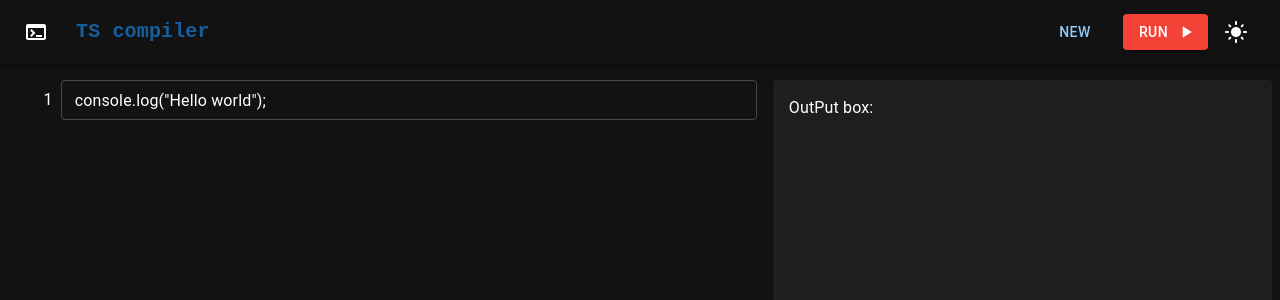
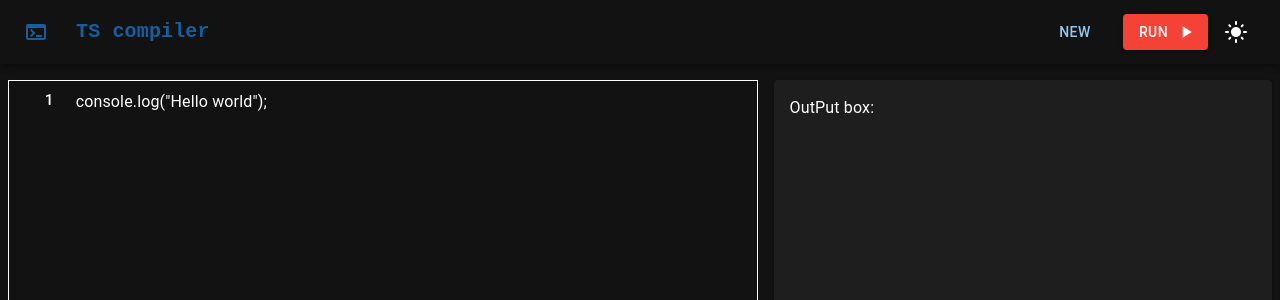
Before and after one commit to SomnathKar000/TS-Compiler-Hub, a React (Create React App) app: page / in a window 1280 px wide. Shown: the top 300 px of the page. Built offline with nearby package versions, Linux system fonts and the light colour scheme.

Commit message:
few changes in inputBox component

```diff
--- a/src/components/InputBox.tsx
+++ b/src/components/InputBox.tsx
@@ -17,8 +17,17 @@ const InputBox = () => {
   }, []);
 
   return (
-    <Box flex={3} sx={{ display: "flex", overflowY: "auto", height: "38rem" }}>
+    <Box
+      flex={3}
+      sx={{
+        display: "flex",
+        overflowY: "auto",
+        height: "38rem",
+        border: 1,
+      }}
+    >
       <Box
+        id="line-number-box"
         sx={{
           display: "flex",
           flexDirection: "column",
@@ -29,11 +38,20 @@ const InputBox = () => {
         }}
       >
         {Array.from({ length: totalLines }, (_, index) => (
-          <Typography component="span" sx={{ margin: 0 }} key={index}>
+          <Typography
+            component="span"
+            sx={{
+              margin: 0,
+              fontWeight: 500,
+              fontSize: "0.9589rem",
+            }}
+            key={index}
+          >
             {index + 1}
           </Typography>
         ))}
       </Box>
+
       <TextField
         inputRef={textFieldRef}
         fullWidth
@@ -41,19 +59,22 @@ const InputBox = () => {
         rows={totalLines}
         size="small"
         variant="outlined"
+        placeholder="Enter your code"
         defaultValue={`console.log("Hello world");`}
-        sx={{ border: "none" }}
+        sx={{
+          border: "none",
+          fontWeight: "bold",
+          "& .MuiOutlinedInput-root": {
+            border: "none",
+          },
+          "& .MuiOutlinedInput-notchedOutline": {
+            border: "none",
+          },
+        }}
         onInput={() => {
           const textField = textFieldRef.current;
           const lineCount = textField?.value.split("\n").length;
           setTotalLines(lineCount!);
-        }}
-        onScroll={() => {
-          const textField = textFieldRef.current;
-          const lineNumberBox = document.getElementById("line-number-box");
-          if (textField && lineNumberBox) {
-            lineNumberBox.scrollTop = textField.scrollTop;
-          }
         }}
       />
     </Box>
--- a/src/components/Navbar.tsx
+++ b/src/components/Navbar.tsx
@@ -8,7 +8,7 @@ import IconButton from "@mui/material/IconButton";
 import TerminalIcon from "@mui/icons-material/Terminal";
 import Tooltip from "@mui/material/Tooltip";
 import PlayArrowIcon from "@mui/icons-material/PlayArrow";
-import DarkModeIcon from "@mui/icons-material/DarkMode";
+// import DarkModeIcon from "@mui/icons-material/DarkMode";
 import LightModeIcon from "@mui/icons-material/LightMode";
 
 export default function ButtonAppBar() {
@@ -22,7 +22,7 @@ export default function ButtonAppBar() {
             aria-label="menu"
             sx={{ mr: 2 }}
           >
-            <TerminalIcon />
+            <TerminalIcon sx={{ color: "#155fa0" }} />
           </IconButton>
           <Typography
             variant="h6"
```
